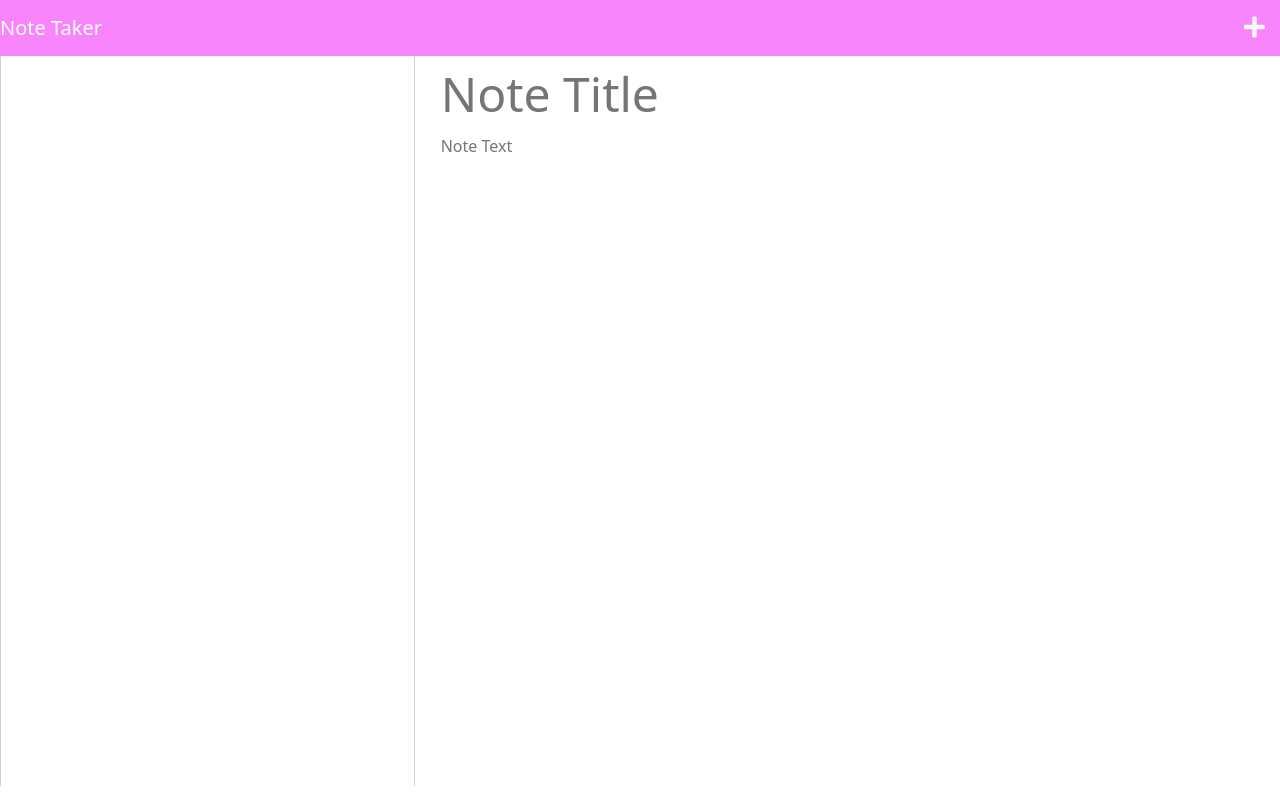
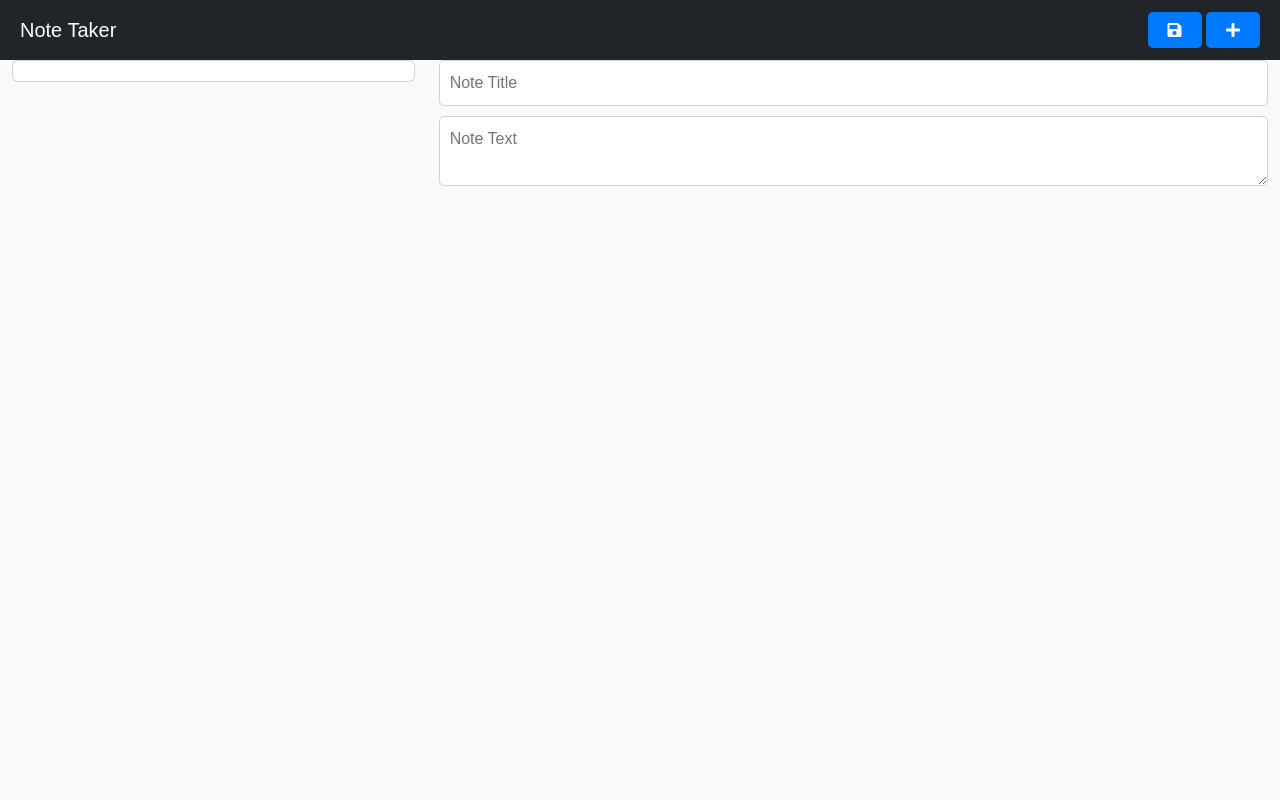
Before and after one commit to Watsonaj0316/note-taker-1, a website: page public/notes.html in a window 1280 px wide. Drawn offline with nearby package versions, Linux system fonts and the light colour scheme; no server answers.

```diff
--- a/assets/css/styles.css
+++ b/assets/css/styles.css
@@ -1,74 +1,109 @@
-html, body {
-    height: 100%;
+/* Reset default margin and padding */
+* {
     margin: 0;
     padding: 0;
+    box-sizing: border-box; /* Include padding and border in the element's total width and height */
   }
 
-  .bg-dark {
-    background-color: rgb(248, 133, 252) !important;
+  /* Apply a global font family for better readability */
+  body {
+    font-family: Arial, sans-serif;
   }
 
-  .save-note {
-    display: none;
+  /* Define a consistent background color for the entire page */
+  body {
+    background-color: #f8f9fa;
   }
 
-  .icons i {
-    margin-left: 15px;
-    margin-right: 15px;
-    font-size: 1.5rem;
+  /* Style the navbar for better visibility and aesthetics */
+  .navbar {
+    background-color: #343a40;
+    color: #ffffff;
+    padding: 10px 20px;
+  }
+
+  /* Adjust margins and padding for better spacing */
+  .container {
+    margin-top: 20px;
+  }
+
+  /* Style the jumbotron for a visually appealing header */
+  .jumbotron {
+    background-color: #ffffff;
+    padding: 20px;
+    border-radius: 5px;
+    box-shadow: 0 2px 4px rgba(0, 0, 0, 0.1);
+  }
+
+  /* Style the note form for a clean and intuitive interface */
+  .note-form {
+    background-color: #ffffff;
+    border-radius: 5px;
+    padding: 20px;
+    box-shadow: 0 2px 4px rgba(0, 0, 0, 0.1);
+  }
+
+  /* Style the note title and textarea */
+  .note-title,
+  .note-textarea {
+    width: 100%;
+    padding: 10px;
+    margin-bottom: 10px;
+    border: 1px solid #ced4da;
+    border-radius: 5px;
+  }
+
+  /* Style the save note button */
+  .save-note,
+  .new-note {
+    padding: 10px 20px;
+    background-color: #007bff;
+    color: #ffffff;
+    border: none;
+    border-radius: 5px;
+    cursor: pointer;
+    transition: background-color 0.3s ease;
+  }
+
+  .save-note:hover,
+  .new-note:hover {
+    background-color: #0056b3;
+  }
+
+  /* Style the delete note button */
+  .delete-note {
+    color: #dc3545;
     cursor: pointer;
   }
 
-  .note-textarea, .note-title {
-    color: #000000;
-    width: 100%;
-    outline: none;
-    border: none;
+  .delete-note:hover {
+    color: #bd2130;
   }
 
-  .note-textarea {
-    resize: none;
-    height: calc(100% - 63px);
-    padding-top: 15px;
+  /* Style the list group for displaying notes */
+  .list-group {
+    margin-top: 20px;
   }
 
-  .note-title {
-    height: 50px;
-    margin-top: 13px;
-    font-size: 3rem;
+  .list-group-item {
+    background-color: #ffffff;
+    border: none;
+    border-radius: 5px;
+    margin-bottom: 10px;
+    box-shadow: 0 2px 4px rgba(0, 0, 0, 0.1);
   }
 
-  .note-title:read-only, .note-textarea:read-only {
-    color: #757575;
+  /* Style the note title within the list group */
+  .list-item-title {
+    font-weight: bold;
   }
 
-  .list-container .card {
-    height: calc(100vh - 70px);
-    border-bottom: none;
-    border-bottom-right-radius: 0;
-    border-bottom-left-radius: 0;
-  }
-
-  .list-container {
-    padding-left: 0;
-  }
-
-  .list-container .list-group,
-  .list-container .list-group-item:first-child,
-  .list-container .card {
-    border-top: none;
-    border-top-right-radius: 0;
-    border-top-left-radius: 0;
-  }
-
-  .list-container i {
-    font-size: 1.1rem;
+  /* Style the clear button */
+  .clear-btn {
+    color: #6c757d;
     cursor: pointer;
   }
 
-  .list-container .list-group-item {
-    border-left: none;
-    border-right: none;
-    padding: 20px;
-    cursor: pointer;
+  .clear-btn:hover {
+    color: #5a6268;
   }
```
